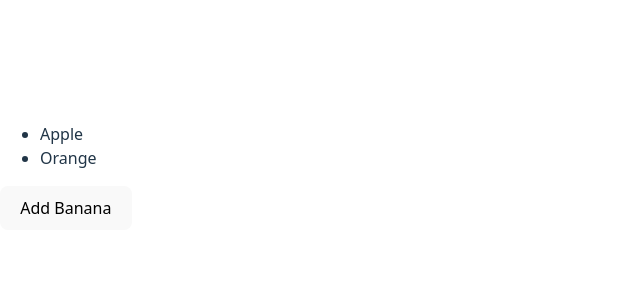
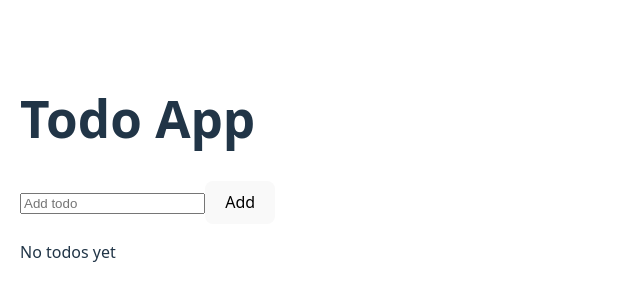
Before and after one commit to giria/TutorialReact, a React (Vite) app: page / in a window 1280 px wide. Shown: the part 232-532 px from the top of the page, without its empty margins (0-640 px from the left). Built offline with nearby package versions, Linux system fonts and the light colour scheme.

Commit message:
more todo app

```diff
--- a/src/App.jsx
+++ b/src/App.jsx
@@ -1,22 +1,41 @@
 import { useState } from "react"
 
 function App() {
-  const [todos, setTodos] = useState(["Apple", "Orange"])
+  const [todos, setTodos] = useState([])
+  const [text, setText] = useState("")
+
+  const addTodo = () => {
+    if (text.trim() === "") return
+    setTodos([...todos, text])
+    setText("")
+  }
+
+  const removeTodo = (index) => {
+    setTodos(todos.filter((_, i) => i !== index))
+  }
 
   return (
-    <>
-    <div>
-    <ul>
-      {todos.map((todo, index) => (
-        <li key={index}>{todo}</li>
-      ))}
-    </ul>
+    <div style={{ padding: 20 }}>
+      <h1>Todo App</h1>
+
+      <input
+        value={text}
+        onChange={(e) => setText(e.target.value)}
+        placeholder="Add todo"
+      />
+      <button onClick={addTodo}>Add</button>
+
+      {todos.length === 0 && <p>No todos yet</p>}
+
+      <ul>
+        {todos.map((todo, index) => (
+          <li key={index}>
+            {todo}
+            <button onClick={() => removeTodo(index)}>❌</button>
+          </li>
+        ))}
+      </ul>
     </div>
-    <div>
-    <button onClick={() => setTodos([...todos, "Banana"])}>Add Banana</button>
-    </div>
-    </>
-
   )
 }
 
```
